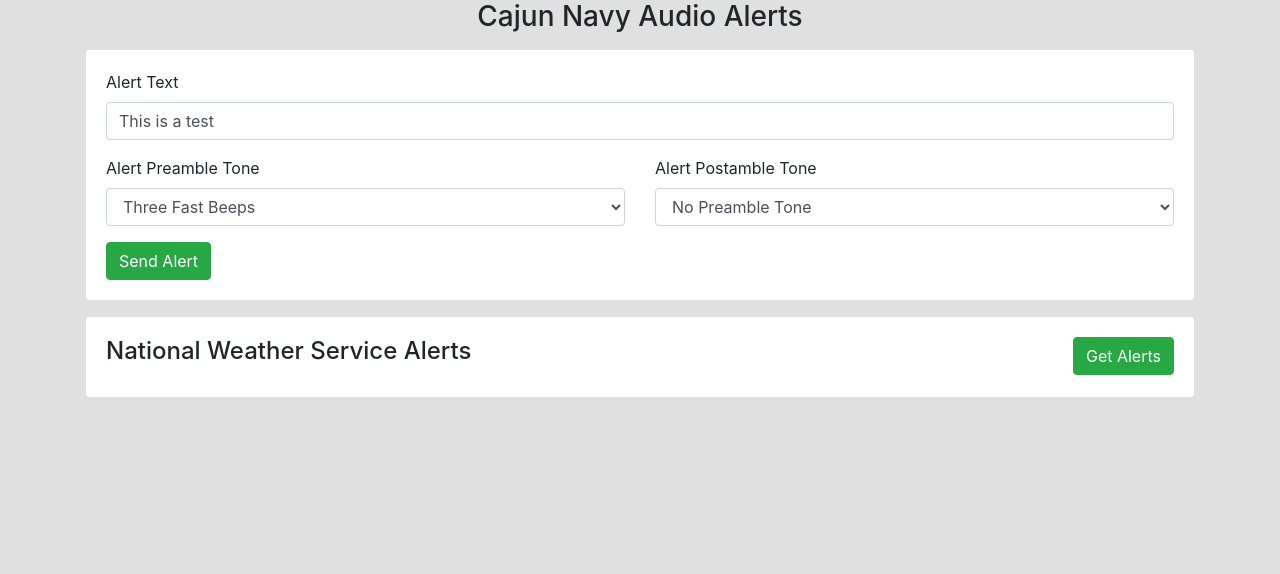
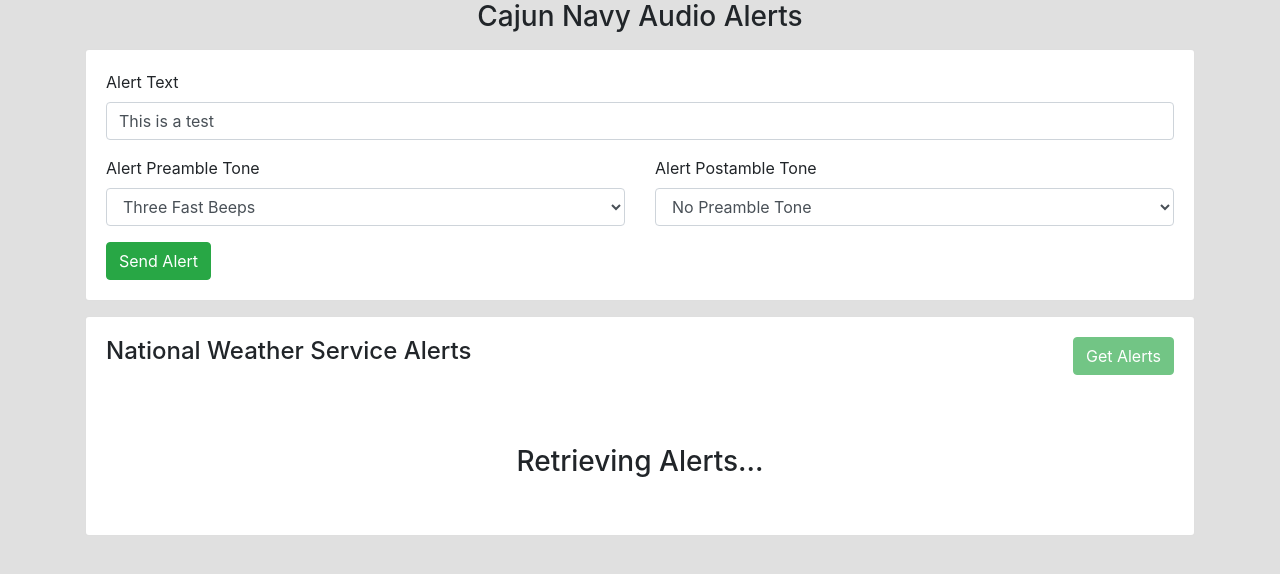
Before and after one commit to jdunsworth/cnas, a website: page public/index.html in a window 1280 px wide. Drawn offline with nearby package versions, Linux system fonts and the light colour scheme; no server answers.

Commit message:
Changed alert text. Added timer for refreshing and on load.

```diff
--- a/index.js
+++ b/index.js
@@ -58,7 +58,6 @@
       area: alertAreas,
     },
   }).then((res) => {
-    console.log(res);
 
     let weatherData = res.data.features;
     let weatherAlerts = [];
--- a/public/index.html
+++ b/public/index.html
@@ -24,9 +24,15 @@
     </style>
 
     <script>
-      $(document).ready(function() { });
+
+      let nwsRefreshTimer;
+      $(document).ready(function() {
+        retrieveNWSAlerts();
+      });
 
       function retrieveNWSAlerts(){
+
+        clearTimeout(nwsRefreshTimer);
 
         $('#alertLoading').show();
         $('#alertList').hide();
@@ -37,7 +43,7 @@
 
           $.each(data.weatherAlerts, function(alertIndex, alert) {
 
-            let alertMessage = alert.headline;
+            let alertMessage = alert.headline + ' affecting ' + alert.area;
 
             $('#alertList').append('<li class="list-group-item" onclick="fillAlert(\'' + alertMessage + '\')">' + alertMessage + '</li>')
           });
@@ -46,6 +52,8 @@
           $('#alertLoading').hide();
           $('#getAlertBtn').removeClass('btn-disabled').removeAttr('disabled','disabled');
         });
+
+        setTimeout(retrieveNWSAlerts, 60000);
       }
 
       function fillAlert(message){
```
